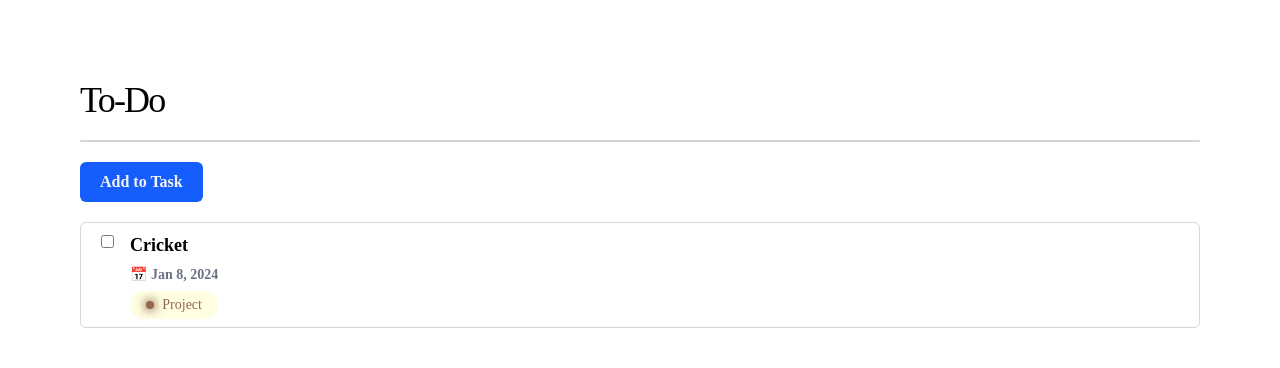
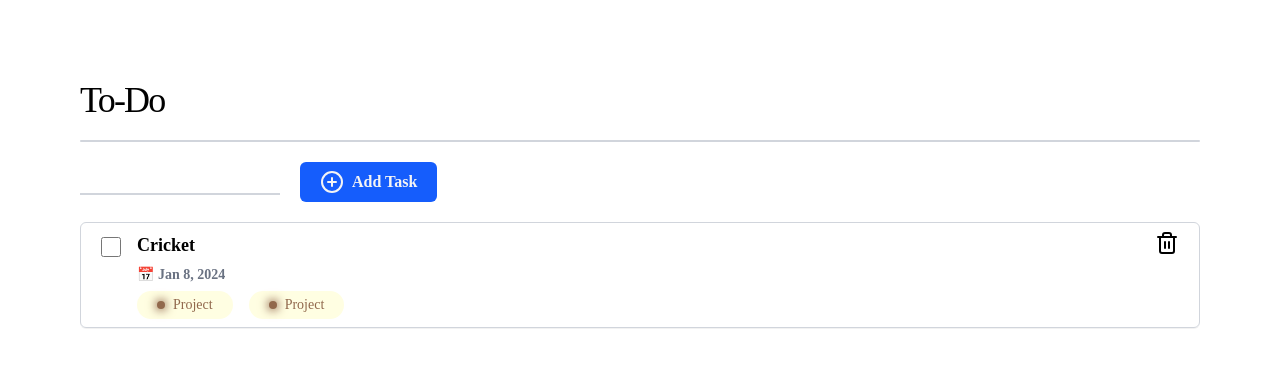
Before and after one commit to pranjalkuhikar/Frontend-Task, a React (Vite) app in the folder todo/: page / in a window 1280 px wide. Shown: the top 368 px of the page. Built offline with nearby package versions, Linux system fonts and the light colour scheme.

Commit message:
feat: add lucide-react icons and enhance App component layout; remove unused AddTask component

```diff
--- a/todo/package.json
+++ b/todo/package.json
@@ -11,6 +11,7 @@
   },
   "dependencies": {
     "@tailwindcss/vite": "^4.1.5",
+    "lucide-react": "^0.506.0",
     "react": "^19.0.0",
     "react-dom": "^19.0.0",
     "tailwindcss": "^4.1.5"
--- a/todo/src/App.tsx
+++ b/todo/src/App.tsx
@@ -1,3 +1,5 @@
+import { CirclePlus, Trash2 } from "lucide-react";
+
 const App = () => {
   const randomColor = () => {
     const r = Math.floor(Math.random() * 156) + 200;
@@ -20,25 +22,50 @@ const App = () => {
       <div className="flex flex-col gap-5 h-screen w-screen p-20 font-[Helvetica_Now_Display]">
         <div className="text-4xl tracking-tighter">To-Do</div>
         <div className="bg-gray-300 w-full h-0.5 rounded-full"></div>
-        <div className="px-5 py-2 bg-blue-600 text-zinc-100 font-semibold rounded-md max-w-fit cursor-pointer active:scale-95 hover:bg-blue-500">
-          Add to Task
+        <div className="flex items-center gap-5">
+          <input type="text" className="border-b-2 border-gray-300 " />
+          <button className="flex gap-2 px-5 py-2 bg-blue-600 text-zinc-100 font-semibold rounded-md max-w-fit cursor-pointer active:scale-95 hover:bg-blue-500">
+            <CirclePlus /> Add Task
+          </button>
         </div>
-        <div className="border border-gray-300 rounded-md px-5 py-2">
-          <div className="flex gap-4">
-            <div>
-              <input type="checkbox" name="" id="" />
-            </div>
+        <div className="flex flex-col gap-3">
+          <div className="border border-gray-300 rounded-md px-5 py-2 shadow-2xs">
+            <div className="flex gap-4 justify-between">
+              <div className="flex items-start gap-4">
+                <input
+                  type="checkbox"
+                  name=""
+                  id=""
+                  className="mt-1.5 h-5 w-5 text-green-600 focus:ring-green-500"
+                />
                 <div className="flex flex-col gap-1.5">
                   <div className="font-bold text-lg">Cricket</div>
                   <div className="text-gray-500 font-semibold text-sm">
                     📅 Jan 8, 2024
+                  </div>
+                  <div className="flex items-center gap-4">
+                    <div
+                      style={{
+                        backgroundColor: bgColor,
+                        color: textColor,
+                      }}
+                      className="text-sm px-5 py-1 rounded-full flex items-center justify-center gap-2"
+                    >
+                      <span
+                        className="h-2 w-2 rounded-full"
+                        style={{
+                          backgroundColor: textColor,
+                          boxShadow: `0 0 8px ${textColor}, 0 0 12px ${textColor}`,
+                        }}
+                      ></span>
+                      Project
                     </div>
                     <div
                       style={{
                         backgroundColor: bgColor,
                         color: textColor,
                       }}
-                className="text-sm p-1 rounded-full flex items-center justify-center gap-2"
+                      className="text-sm px-5 py-1 rounded-full flex items-center justify-center gap-2"
                     >
                       <span
                         className="h-2 w-2 rounded-full"
@@ -52,6 +79,12 @@ const App = () => {
                   </div>
                 </div>
               </div>
+              <div className="hover:text-red-600 hover:rounded-full cursor-pointer active:scale-95 active:text-red-500">
+                <Trash2 />
+              </div>
+            </div>
+          </div>
+        </div>
       </div>
     </>
   );
--- a/todo/src/components/AddTask.tsx
+++ /dev/null
@@ -1,5 +0,0 @@
-const AddTask = () => {
-  return <div>AddTask</div>;
-};
-
-export default AddTask;
```
Also changed, not shown: 1 other file (tests, documents, lock files or other folders). Lines whose indentation alone changed are shown as unchanged.
